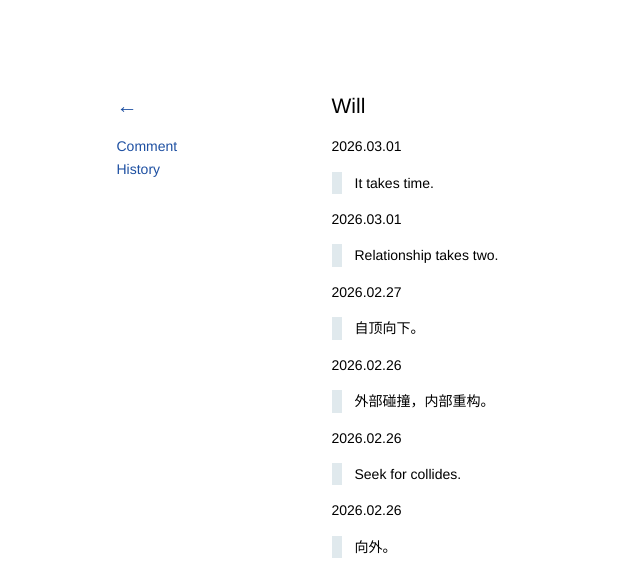
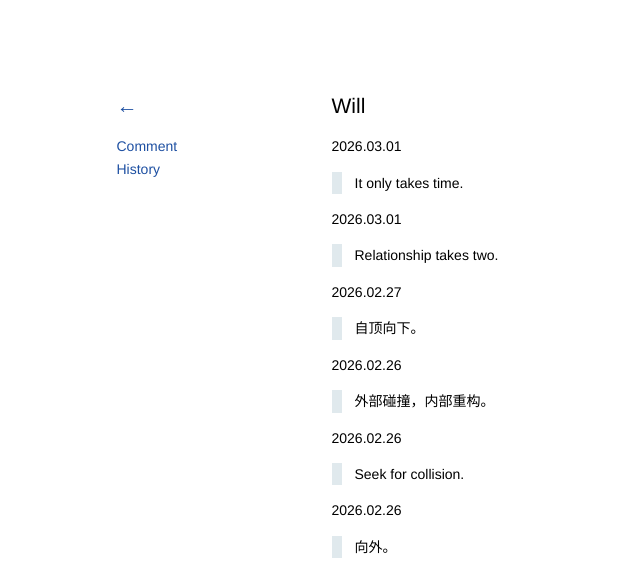
Before and after one commit to kidlj/awei, a Jekyll site: the page built from _wiki/will.md, in a window 1280 px wide and 900 px high. Shown: the top 569 px of the window, without its empty margins (16-656 px from the left). Built offline with Jekyll 4.4.1, drawn with Linux system fonts in a browser that asks for light colours.

Commit message:
update will

```diff
--- a/_wiki/will.md
+++ b/_wiki/will.md
@@ -4,7 +4,7 @@ title: Will
 
 2026.03.01
 
-> It takes time.
+> It only takes time.
 
 2026.03.01
 
@@ -20,7 +20,7 @@ title: Will
 
 2026.02.26
 
-> Seek for collides.
+> Seek for collision.
 
 2026.02.26
 
```
